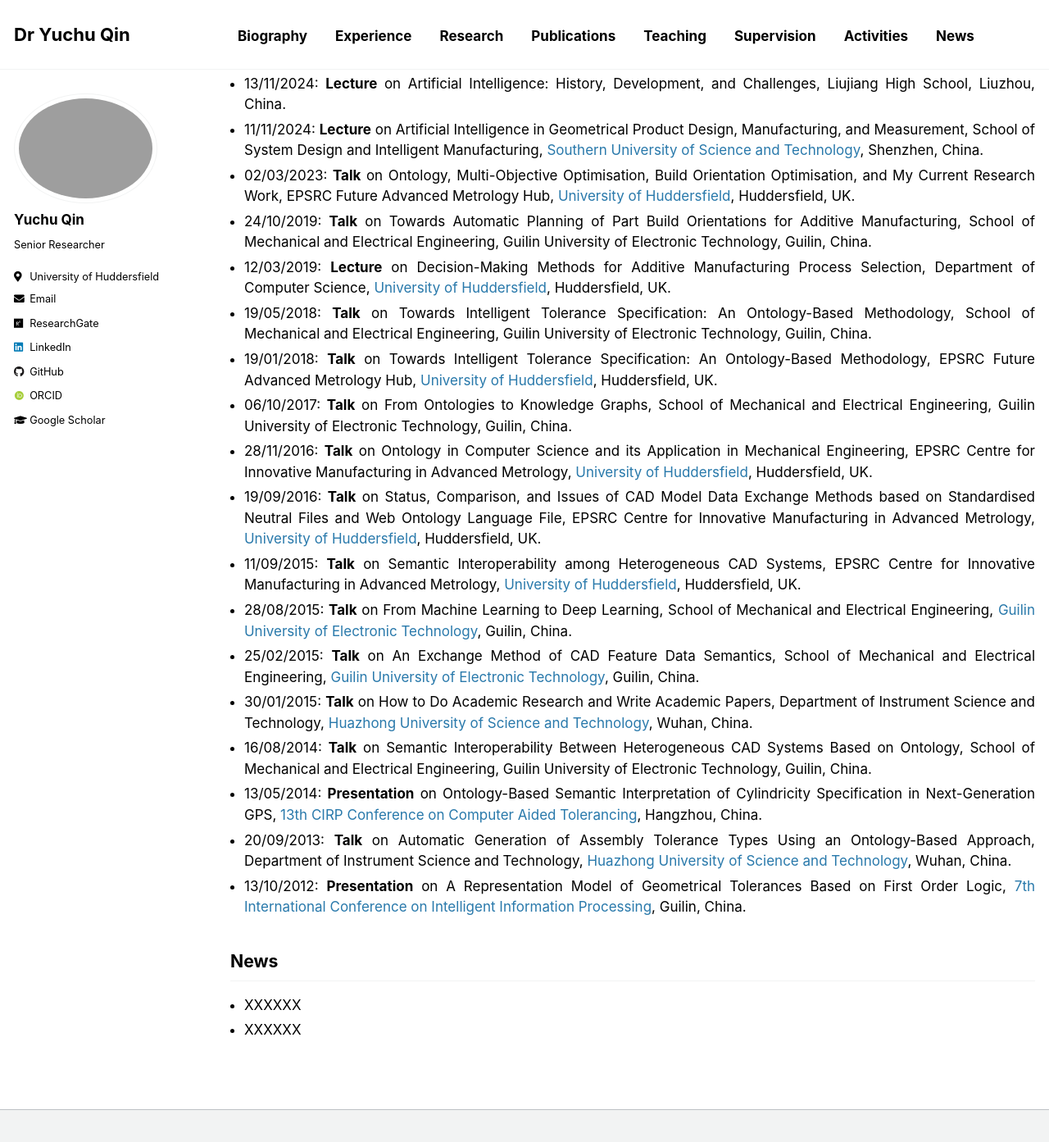
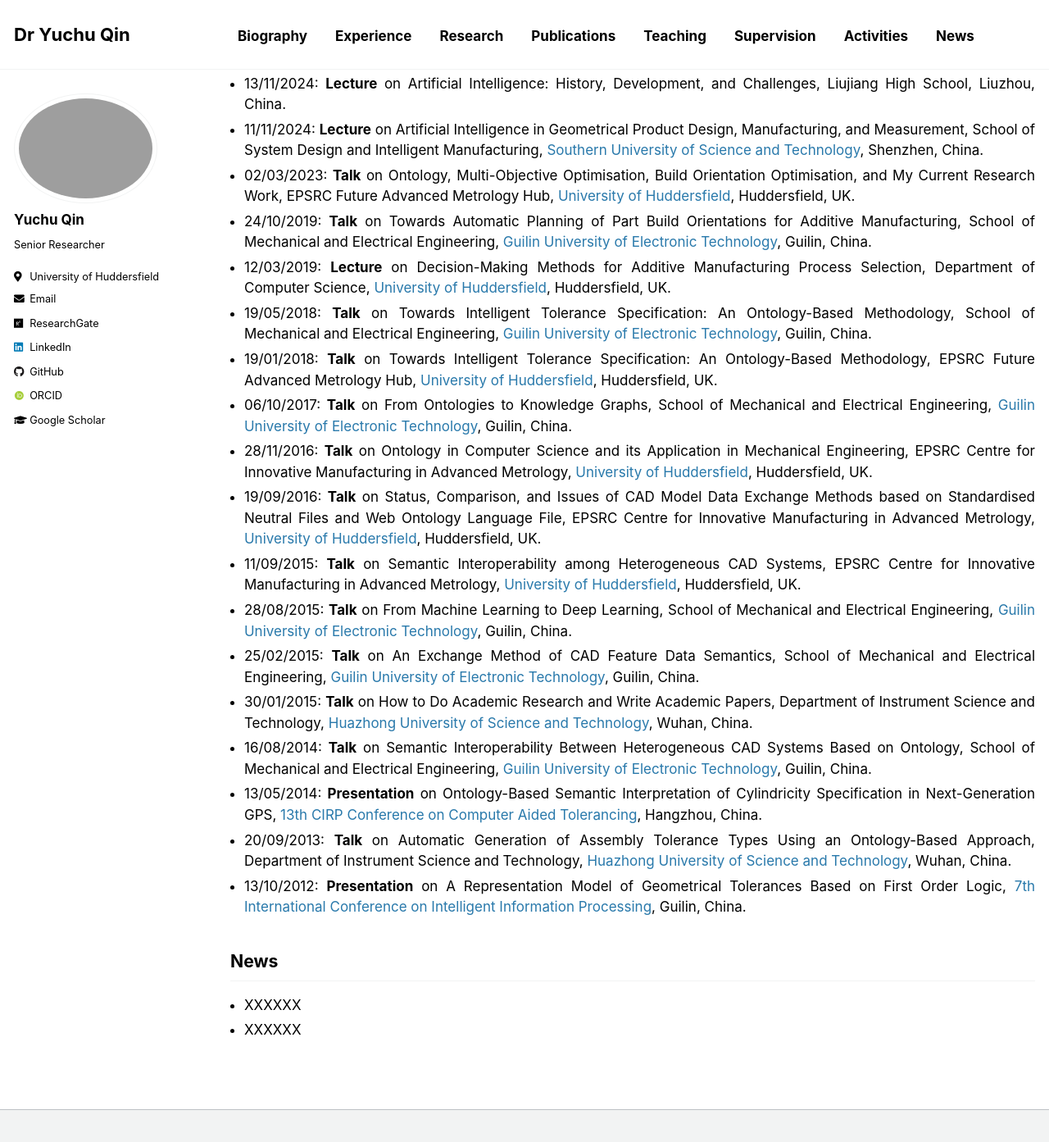
Before and after one commit to yuchu-qin/yuchu-qin.github.io, a Jekyll site: the page built from _pages/index.md, in a window 1280 px wide and 1400 px high, scrolled down 8456 px. Shown: the top 1393 px of the window at 82% size. Built offline with Jekyll 4.4.1, drawn with Linux system fonts in a browser that asks for light colours; some web fonts are replaced; our own code applies the rules of GitHub Pages for plain Markdown files; part of the change alters nothing that is shown.

```diff
--- a/_pages/index.md
+++ b/_pages/index.md
@@ -180,18 +180,18 @@ I am a [**Senior Research Fellow**](https://pure.hud.ac.uk/en/persons/yuchu-qin)
 - 13/11/2024: **Lecture** on Artificial Intelligence: History, Development, and Challenges, Liujiang High School, Liuzhou, China.
 - 11/11/2024: **Lecture** on Artificial Intelligence in Geometrical Product Design, Manufacturing, and Measurement, School of System Design and Intelligent Manufacturing, [Southern University of Science and Technology](https://www.sustech.edu.cn/en/), Shenzhen, China.
 - 02/03/2023: **Talk** on Ontology, Multi-Objective Optimisation, Build Orientation Optimisation, and My Current Research Work, EPSRC Future Advanced Metrology Hub, [University of Huddersfield](https://www.hud.ac.uk/), Huddersfield, UK.
-- 24/10/2019: **Talk** on Towards Automatic Planning of Part Build Orientations for Additive Manufacturing, School of Mechanical and Electrical Engineering, Guilin University of Electronic Technology, Guilin, China.
+- 24/10/2019: **Talk** on Towards Automatic Planning of Part Build Orientations for Additive Manufacturing, School of Mechanical and Electrical Engineering, [Guilin University of Electronic Technology](https://www.guet.edu.cn/), Guilin, China.
 - 12/03/2019: **Lecture** on Decision-Making Methods for Additive Manufacturing Process Selection, Department of Computer Science, [University of Huddersfield](https://www.hud.ac.uk/), Huddersfield, UK.
-- 19/05/2018: **Talk** on Towards Intelligent Tolerance Specification: An Ontology-Based Methodology, School of Mechanical and Electrical Engineering, Guilin University of Electronic Technology, Guilin, China.
+- 19/05/2018: **Talk** on Towards Intelligent Tolerance Specification: An Ontology-Based Methodology, School of Mechanical and Electrical Engineering, [Guilin University of Electronic Technology](https://www.guet.edu.cn/), Guilin, China.
 - 19/01/2018: **Talk** on Towards Intelligent Tolerance Specification: An Ontology-Based Methodology, EPSRC Future Advanced Metrology Hub, [University of Huddersfield](https://www.hud.ac.uk/), Huddersfield, UK.
-- 06/10/2017: **Talk** on From Ontologies to Knowledge Graphs, School of Mechanical and Electrical Engineering, Guilin University of Electronic Technology, Guilin, China.
+- 06/10/2017: **Talk** on From Ontologies to Knowledge Graphs, School of Mechanical and Electrical Engineering, [Guilin University of Electronic Technology](https://www.guet.edu.cn/), Guilin, China.
 - 28/11/2016: **Talk** on Ontology in Computer Science and its Application in Mechanical Engineering, EPSRC Centre for Innovative Manufacturing in Advanced Metrology, [University of Huddersfield](https://www.hud.ac.uk/), Huddersfield, UK.
 - 19/09/2016: **Talk** on Status, Comparison, and Issues of CAD Model Data Exchange Methods based on Standardised Neutral Files and Web Ontology Language File, EPSRC Centre for Innovative Manufacturing in Advanced Metrology, [University of Huddersfield](https://www.hud.ac.uk/), Huddersfield, UK.
 - 11/09/2015: **Talk** on Semantic Interoperability among Heterogeneous CAD Systems, EPSRC Centre for Innovative Manufacturing in Advanced Metrology, [University of Huddersfield](https://www.hud.ac.uk/), Huddersfield, UK.
 - 28/08/2015: **Talk** on From Machine Learning to Deep Learning, School of Mechanical and Electrical Engineering, [Guilin University of Electronic Technology](https://www.guet.edu.cn/), Guilin, China.
 - 25/02/2015: **Talk** on An Exchange Method of CAD Feature Data Semantics, School of Mechanical and Electrical Engineering, [Guilin University of Electronic Technology](https://www.guet.edu.cn/), Guilin, China.
 - 30/01/2015: **Talk** on How to Do Academic Research and Write Academic Papers, Department of Instrument Science and Technology, [Huazhong University of Science and Technology](https://english.hust.edu.cn/), Wuhan, China.
-- 16/08/2014: **Talk** on Semantic Interoperability Between Heterogeneous CAD Systems Based on Ontology, School of Mechanical and Electrical Engineering, Guilin University of Electronic Technology, Guilin, China.
+- 16/08/2014: **Talk** on Semantic Interoperability Between Heterogeneous CAD Systems Based on Ontology, School of Mechanical and Electrical Engineering, [Guilin University of Electronic Technology](https://www.guet.edu.cn/), Guilin, China.
 - 13/05/2014: **Presentation** on Ontology-Based Semantic Interpretation of Cylindricity Specification in Next-Generation GPS, [13th CIRP Conference on Computer Aided Tolerancing](https://www.sciencedirect.com/journal/procedia-cirp/vol/27/suppl/C), Hangzhou, China.
 - 20/09/2013: **Talk** on Automatic Generation of Assembly Tolerance Types Using an Ontology-Based Approach, Department of Instrument Science and Technology, [Huazhong University of Science and Technology](https://english.hust.edu.cn/), Wuhan, China.
 - 13/10/2012: **Presentation** on A Representation Model of Geometrical Tolerances Based on First Order Logic, [7th International Conference on Intelligent Information Processing](https://ifiptc12.org/component/rseventspro/event/10-7th-international-conference-on-intelligent-information-processing-iip-2012), Guilin, China.
```
